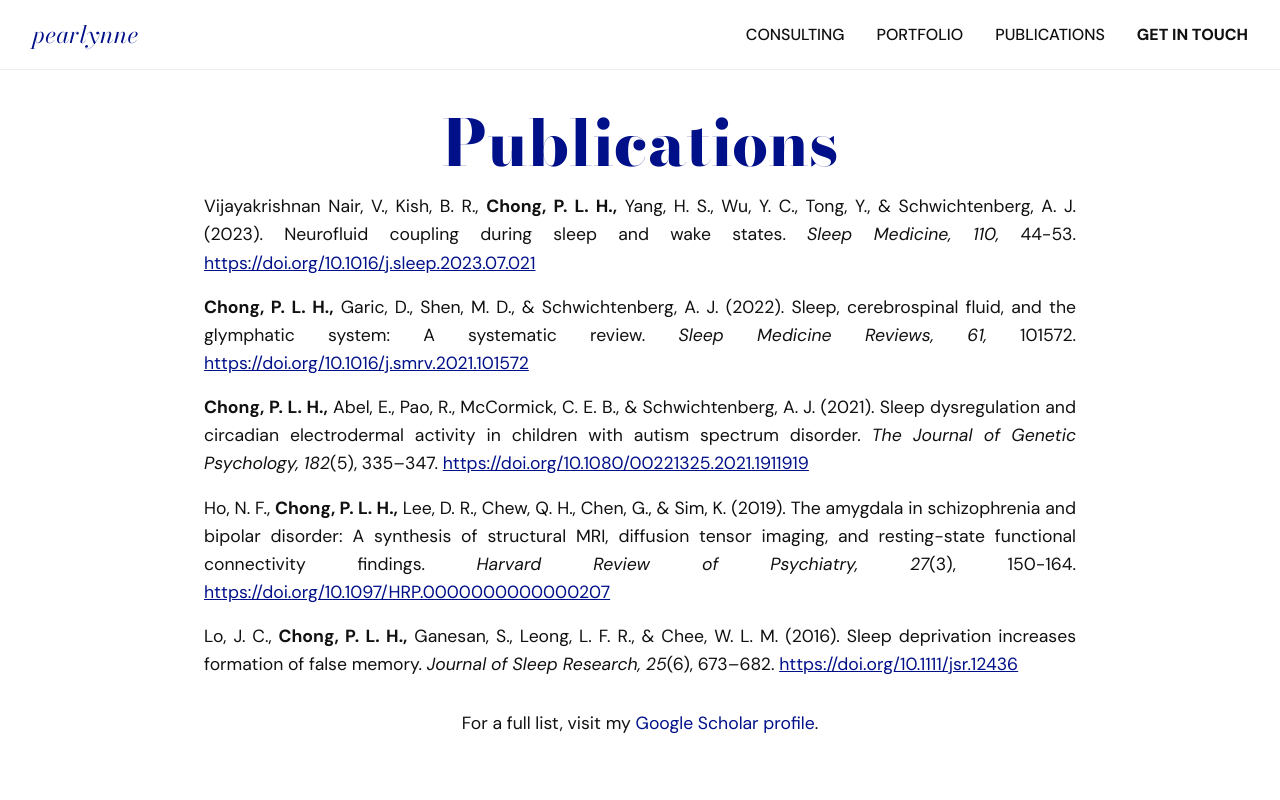
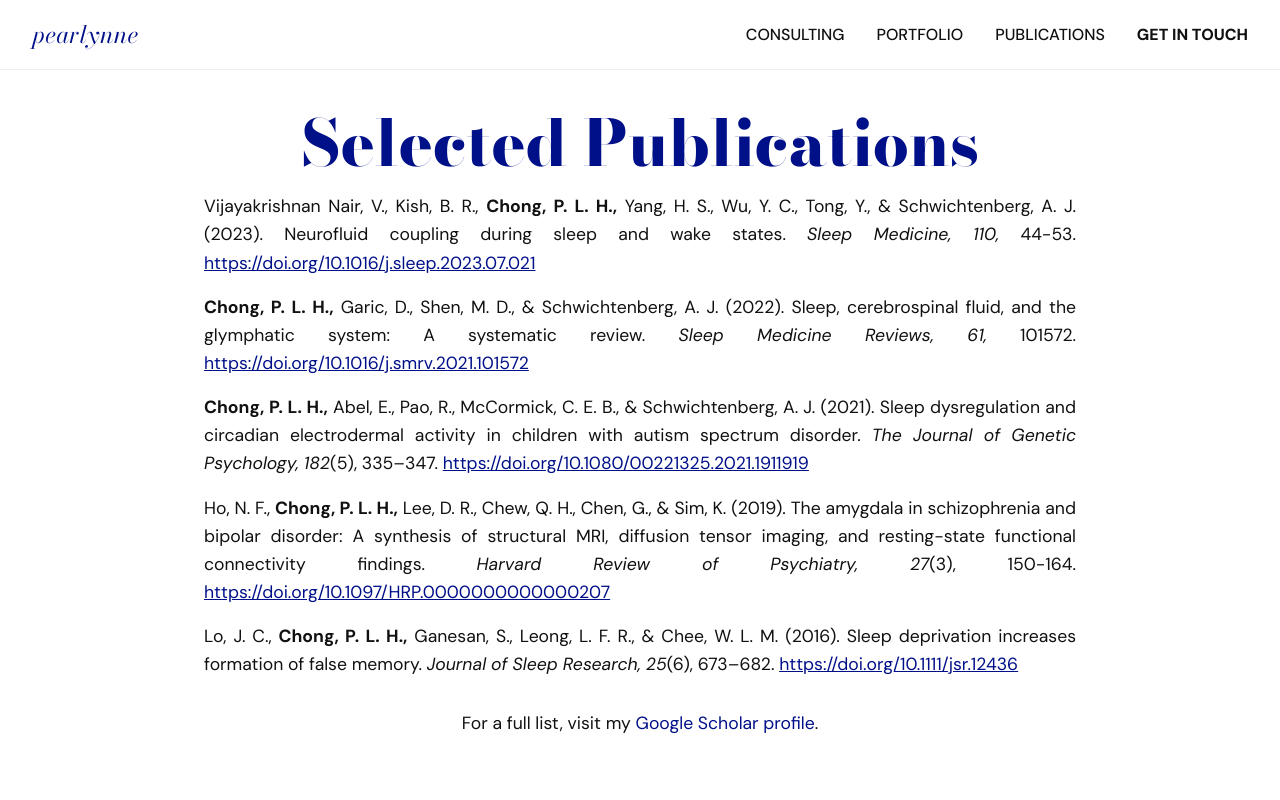
Before and after one commit to pearlynne/pearlynne.github.io, a React (Vite) app: page /publications in a window 1280 px wide. Shown: the top 800 px of the page. Built offline with nearby package versions, Linux system fonts and the light colour scheme; a web font is replaced by a local one.

Commit message:
chore: update section  heading

```diff
--- a/src/pages/publications.jsx
+++ b/src/pages/publications.jsx
@@ -13,7 +13,7 @@ function Publications() {
       <main className={styles.works}>
         {/* ======= Publications ======= */}
         <section className={styles.publications}>
-          <h2>Publications</h2>
+          <h2>Selected Publications</h2>
           <ul className={styles.list}>
             {data.publications.map((pub, idx) => (
               <li key={idx} className={styles.publicationItem}>
```
